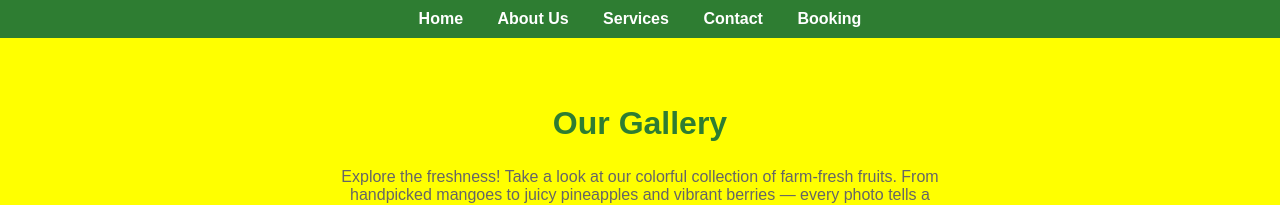
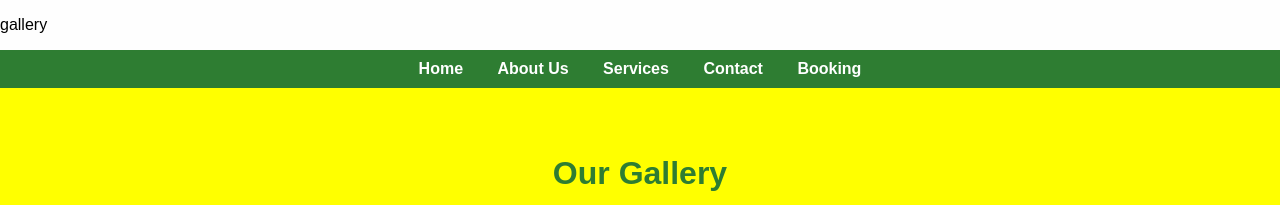
Before and after one commit to eliudorrota/Fresh-Fruits-And-vegetable-services-online, a plain HTML site: page gallery.html in a window 1280 px wide. Shown: the top 205 px of the page. Drawn offline with Linux system fonts and the light colour scheme.

Commit message:
Update gallery.html

```diff
--- a/gallery.html
+++ b/gallery.html
@@ -72,7 +72,7 @@
   </style>
 </head>
 <body>
-
+<p>gallery</p>
   <div class="navbar">
     <a href="index.html">Home</a>
     <a href="about.html">About Us</a>
```
